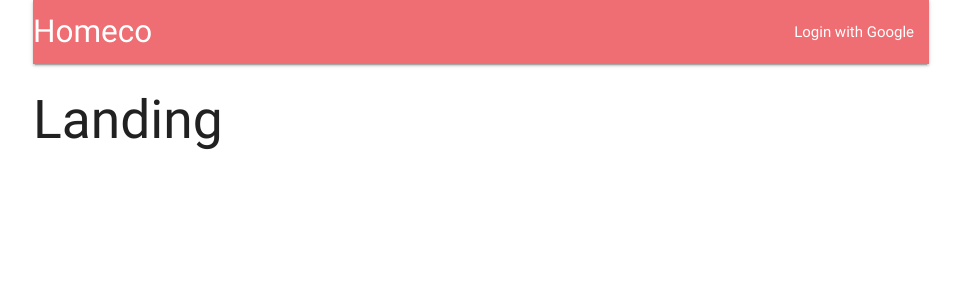
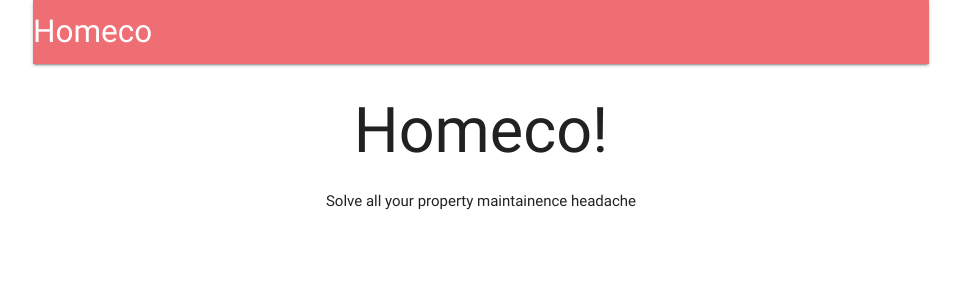
Before and after one commit to GreenRabite/Homeco, a React (Create React App) app in the folder client/: page / in a window 1280 px wide. Shown: the top 300 px of the page, without its empty margins (159-1120 px from the left). Built offline with nearby package versions, Linux system fonts and the light colour scheme; no server answers.

Commit message:
login with google/logout links

```diff
--- a/client/src/actions/index.js
+++ b/client/src/actions/index.js
@@ -1,7 +1,7 @@
 import axios from 'axios';
 import { FETCH_USER } from './types';
 
-const fetchUser = () => async dispatch => {
+export const fetchUser = () => async dispatch => {
   const res = await axios.get('/api/current_user');
-  dispatch({ type: FETCH_USER, payload: res });
+  dispatch({ type: FETCH_USER, payload: res.data });
 };
--- a/client/src/components/App.js
+++ b/client/src/components/App.js
@@ -1,15 +1,17 @@
 import React, { Component } from 'react';
 import { BrowserRouter, Route } from 'react-router-dom';
+import { connect } from 'react-redux';
+import * as actions from '../actions';
 
 import Header from './Header';
+import Landing from './Landing';
 
 const Dashboard = () => <h2>Dashboard</h2>
 const Home = () => <h2>Home</h2>
-const Landing = () => <h2>Landing</h2>
 
 class App extends Component {
   componentDidMount() {
-
+    this.props.fetchUser();
   }
 
   render() {
@@ -28,4 +30,4 @@ class App extends Component {
   }
 };
 
-export default App;
+export default connect(null, actions)(App);
--- a/client/src/components/Header.js
+++ b/client/src/components/Header.js
@@ -1,5 +1,6 @@
 import React, { Component } from 'react';
 import { connect } from 'react-redux';
+import { Link } from 'react-router-dom';
 
 class Header extends Component {
   renderContent() {
@@ -7,24 +8,25 @@ class Header extends Component {
       case null:
         return;
       case false:
-        return (
-          <li><a href="/auth/google">Login with Google</a></li>
-        );
+        return <li><a href="/auth/google">Login with Google</a></li>;
       default:
-        return <li><a>Logout</a></li>
+        return <li><a href="/api/logout">Logout</a></li>;
     }
   }
+
   render() {
+    console.log(this.props);
     return (
       <nav>
         <div className="nav-wrapper">
-          <a className="left brand-logo">
+          <Link
+            to={this.props.auth ? '/dashboard' : '/'}
+            className="left brand-logo"
+          >
           Homeco
-          </a>
+          </Link>
           <ul className="right">
-            <li>
-              <a> Login with Google</a>
-            </li>
+            {this.renderContent()}
           </ul>
         </div>
       </nav>
--- /dev/null
+++ b/client/src/components/Landing.js
@@ -0,0 +1,14 @@
+import React from 'react';
+
+const Landing = () => {
+  return (
+    <div style={{ textAlign: 'center' }}>
+      <h1>
+        Homeco!
+      </h1>
+      Solve all your property maintainence headache
+    </div>
+  );
+};
+
+export default Landing;
```
Also changed, not shown: 1 other file (tests, documents, lock files or other folders).
